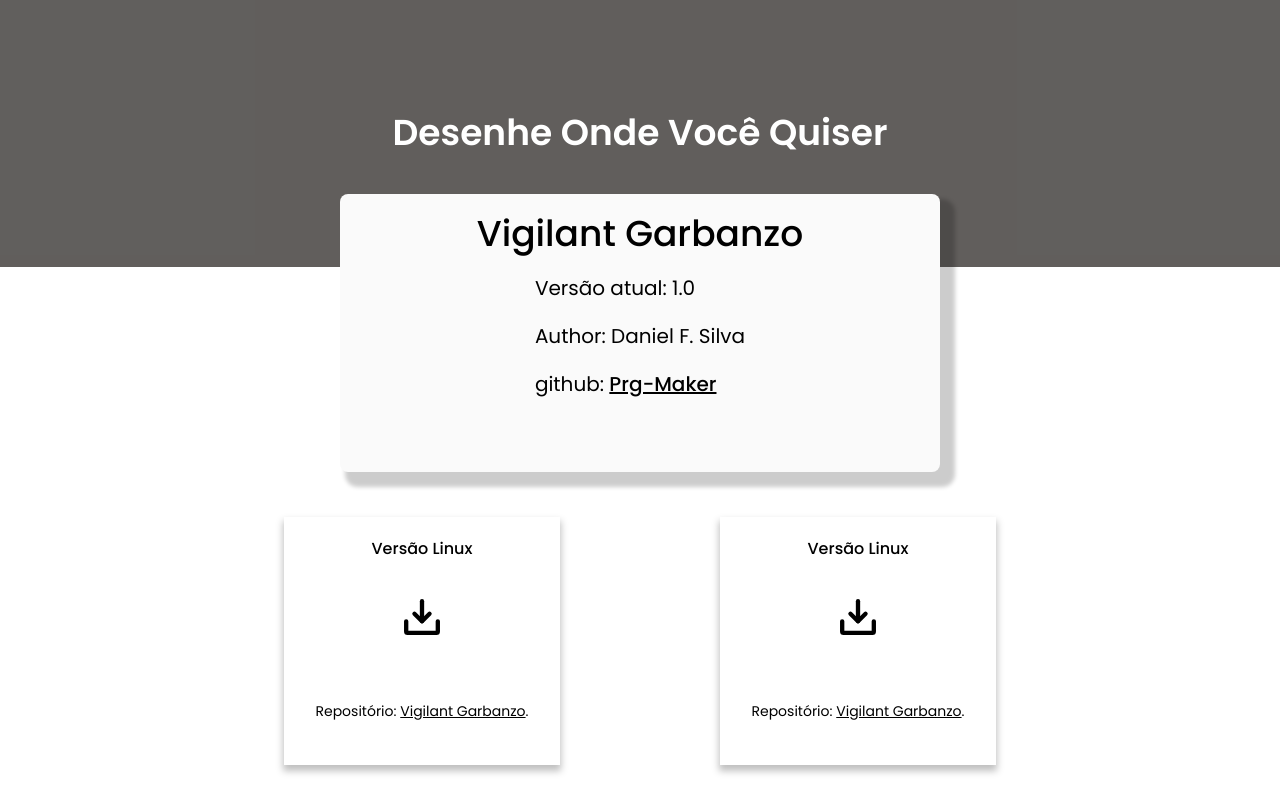
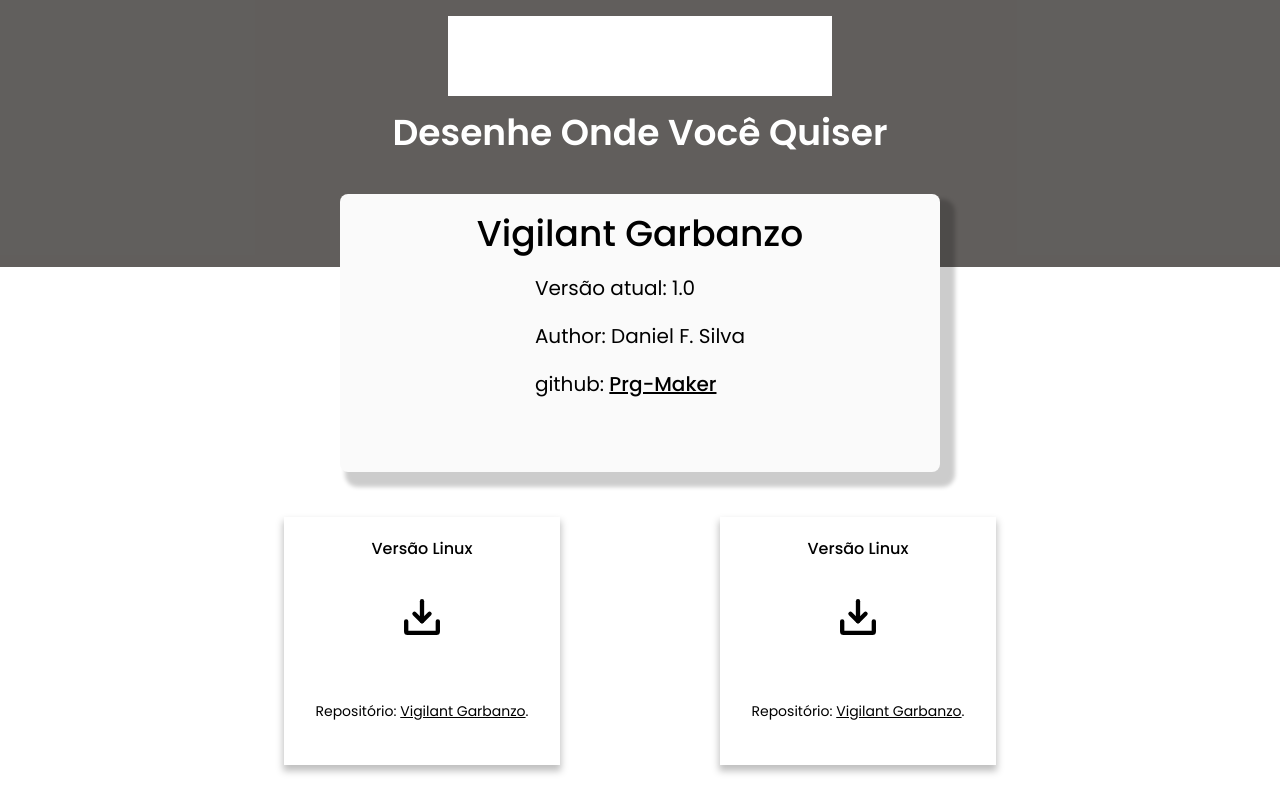
Before and after one commit to Prg-maker/web-vite, a React (Vite) app: page / in a window 1280 px wide. Built offline with nearby package versions, Linux system fonts and the light colour scheme.

Commit message:
add component ad

```diff
--- a/src/App.tsx
+++ b/src/App.tsx
@@ -1,9 +1,13 @@
+import { CardAdSense } from "./components/CardAdSense";
 import { CardDownload } from "./components/CardDownload";
 
 function App() {
   return (
     <div className="max-full h-screen bg-white ">
       <header className="w-full h-1/3 bg-backgroundColorApp flex flex-col  justify-center items-center relative">
+
+        <CardAdSense/>
+
         <h1 className="font-sans font-semibold  text-4xl text-white">
           Desenhe Onde Você Quiser
         </h1>
--- /dev/null
+++ b/src/components/CardAdSense.tsx
@@ -0,0 +1,7 @@
+export function CardAdSense(){
+  return(
+    <div className="w-96 h-20 absolute bg-white top-0 mt-4">
+
+    </div>
+  )
+}
--- a/src/components/CardDownload.tsx
+++ b/src/components/CardDownload.tsx
@@ -4,6 +4,7 @@ interface CardDownloadProps{
   urlDownload: string;
 }
 //
+
 export function CardDownload(props:CardDownloadProps){
   return(
     <div className="w-[276px] h-[248px] bg-white shadow-cardShadow flex flex-col items-center gap-[33px]">
@@ -13,6 +14,8 @@ export function CardDownload(props:CardDownloadProps){
         <DownloadSimple weight='bold' className='cursor-pointer' size={46}/>
       </a>
       <span className='font-normal text-sm mt-7'>Repositório: <a href="" className='underline'>Vigilant Garbanzo</a>.</span>
+
+
     </div>
   )
 }
```
